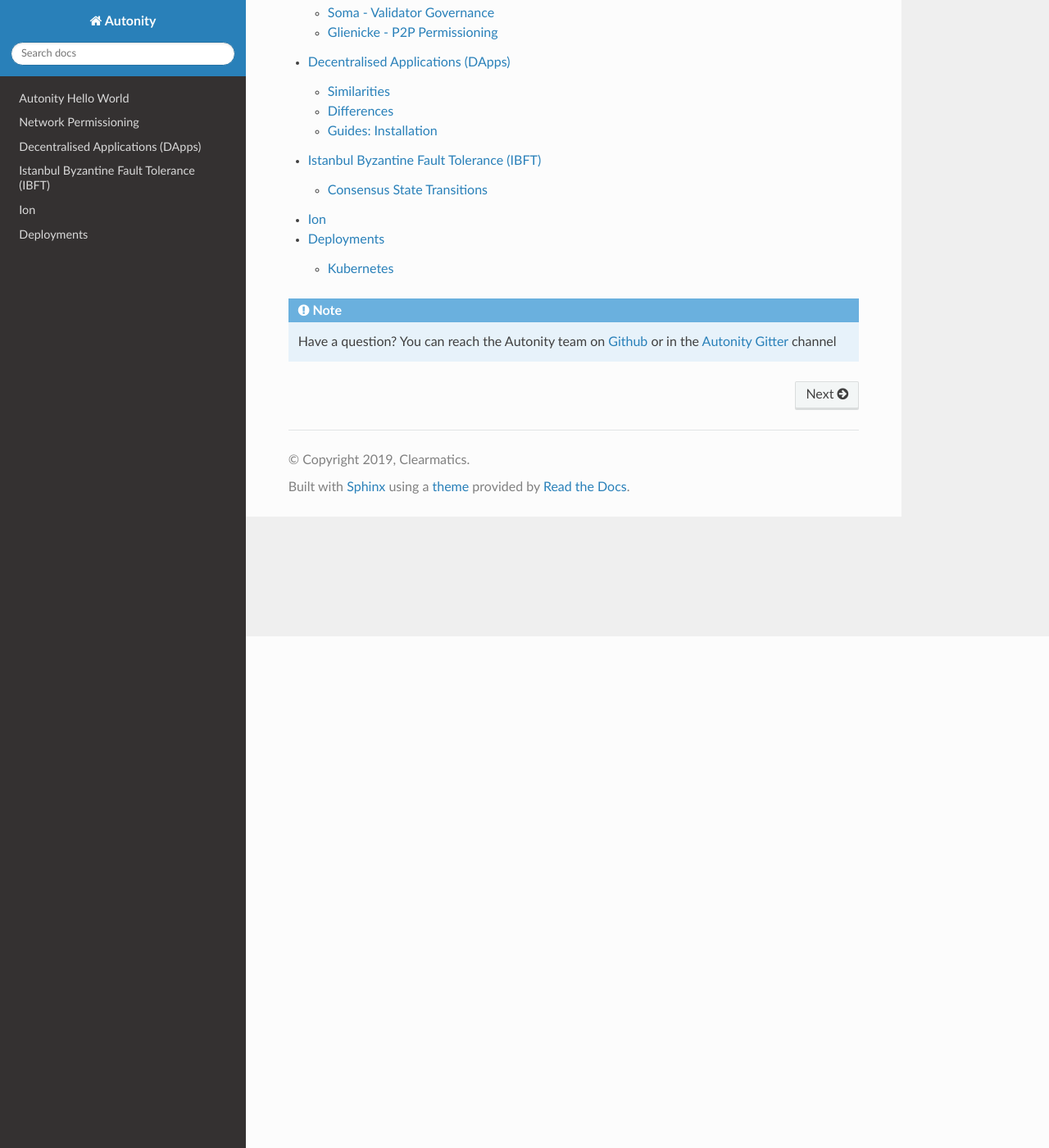
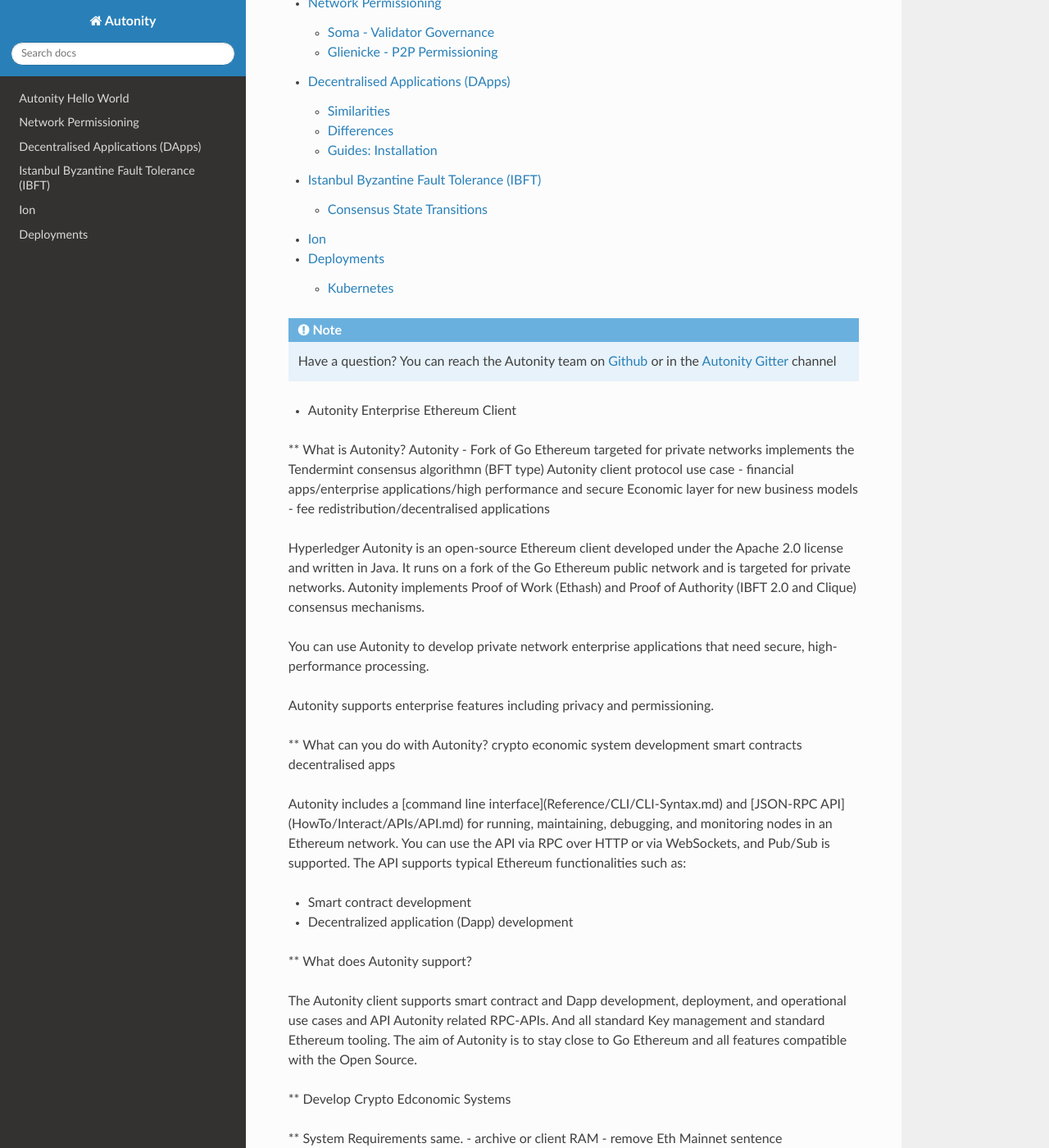
Before and after one commit to mtint/autonity-docs, a Sphinx documentation site: the page built from source/index.rst, in a window 1280 px wide and 1400 px high, scrolled down 624 px. Shown: the whole window at 82% size. Built offline with Sphinx 7.4.7 and the Read the Docs theme 2.0.0, drawn with Linux system fonts in a browser that asks for light colours; pages that are not in the unit, such as notebooks, are missing from menus; some of the changed text lies outside the part shown.

Commit message:
copy edit

```diff
--- a/source/dapps/index-dapps.rst
+++ b/source/dapps/index-dapps.rst
@@ -2,8 +2,7 @@
 Decentralised Applications (DApps)
 ===========================================
 
-Our DApps provide an interface to manage an Autonity network, consisting of at least four validators. The permissioning of a network is based on both validator governance
-and P2P permissioning. The smart contracts in charge of this are `Soma <https://docs.autonity.io/network-perm/soma.html>`_ and `Glienicke <https://docs.autonity.io/network-perm/glienicke.html>`_, respectively.
+Our DApps provide an interface to manage an Autonity network, consisting of at least four validators. The permissioning of a network is based on both validator governance and P2P permissioning. The smart contracts that control this are `Soma <https://docs.autonity.io/network-perm/soma.html>`_ and `Glienicke <https://docs.autonity.io/network-perm/glienicke.html>`_, respectively.
 
 Both DApps have similar characteristics but there are important differences between them. These can be summarised as follows:
 
--- a/source/deploy/index.rst
+++ b/source/deploy/index.rst
@@ -1,7 +1,7 @@
 Deployments
 ====================
 
-You can deploy an Autonity network using docker-compose or a kubernetes cluster
+You can deploy an Autonity network using docker-compose or a kubernetes cluster.
 
 .. toctree::
    :maxdepth: 2
--- a/source/hello-autonity/index.rst
+++ b/source/hello-autonity/index.rst
@@ -15,3 +15,4 @@
 
    compose.rst
    api.rst
+   api_2.rst
--- a/source/index.rst
+++ b/source/index.rst
@@ -36,3 +36,79 @@
 .. _Ion: https://www.github.com/clearmatics/ion/
 .. _Github: https://www.github.com/clearmatics/autonity/
 .. _Autonity Gitter: https://gitter.im/clearmatics/autonity
+
+
+
+* Autonity Enterprise Ethereum Client
+
+** What is Autonity?
+Autonity - Fork of Go Ethereum
+targeted for private networks
+implements the Tendermint consensus algorithmn (BFT type)
+Autonity client protocol use case - financial apps/enterprise applications/high performance and secure
+Economic layer for new business models - fee redistribution/decentralised applications
+
+Hyperledger Autonity is an open-source Ethereum client developed under the Apache 2.0 license and written in Java.
+It runs on a fork of the Go Ethereum public network and is targeted for private networks. Autonity implements Proof of Work (Ethash) and Proof of Authority (IBFT 2.0 and Clique) consensus mechanisms.
+
+You can use Autonity to develop private network enterprise applications that need secure, high-performance
+processing.
+
+Autonity supports enterprise features including privacy and permissioning.
+
+** What can you do with Autonity?
+crypto economic system development
+smart contracts
+decentralised apps
+
+Autonity includes a [command line interface](Reference/CLI/CLI-Syntax.md) and [JSON-RPC API](HowTo/Interact/APIs/API.md)
+for running, maintaining, debugging, and monitoring nodes in an Ethereum network. You can use the API via RPC
+over HTTP or via WebSockets, and Pub/Sub is supported. The API supports typical Ethereum functionalities such as:
+
+* Smart contract development
+* Decentralized application (Dapp) development
+
+** What does Autonity support?
+
+The Autonity client supports smart contract and Dapp development, deployment, and operational use cases and API Autonity related RPC-APIs. And all standard Key management and standard Ethereum tooling. The aim of Autonity is to stay close to Go Ethereum and all features compatible with the Open Source.
+
+** Develop Crypto Edconomic Systems
+
+** System Requirements
+same. - archive or client
+RAM - remove Eth Mainnet sentence
+
+** Build with Binary or Docker - same address as System X
+
+* How to start an Auntonity Network
+
+** Create a new network
+
+***Prerequisites
+
+1. Generate a Genesis file
+2. Add initial members
+3. Ask member for their public key/IP Address (Domain name url - not recommended for production)/Listening port
+
+1. How to generate an enode - use the Autonity command - returns public key part of the enode and then special listening port and IP Address
+2. Assign nodes to validators
+   Explain the Genesis file in its own section - see the Github section
+3. Configure the following parameters:
+      * validator
+      * stakeholder
+      * participant
+.. note:: your network must have at least one validator
+
+All enodes need permission to access network
+
+* Configure Autonity
+
+Change minimum gas price
+operator - priviledged account can access restricted functions for the Autonity contract
+
+
+New section Autonity Contract Customisation - see the section on Github (Andres to finish)
+
+stake - customisable
+
+DOnt need Free Gas Network
```
